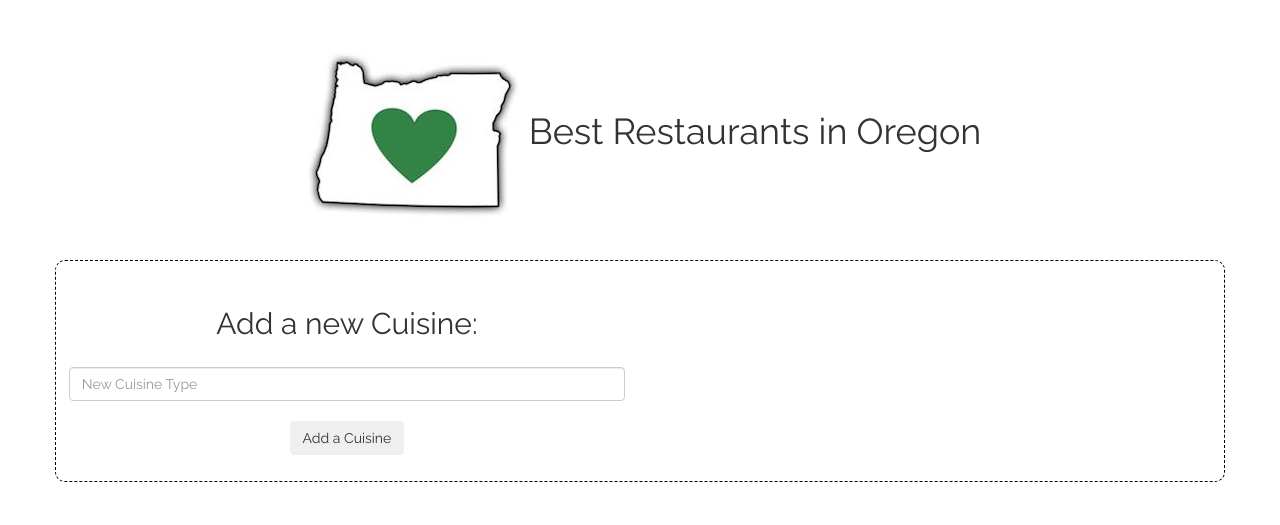
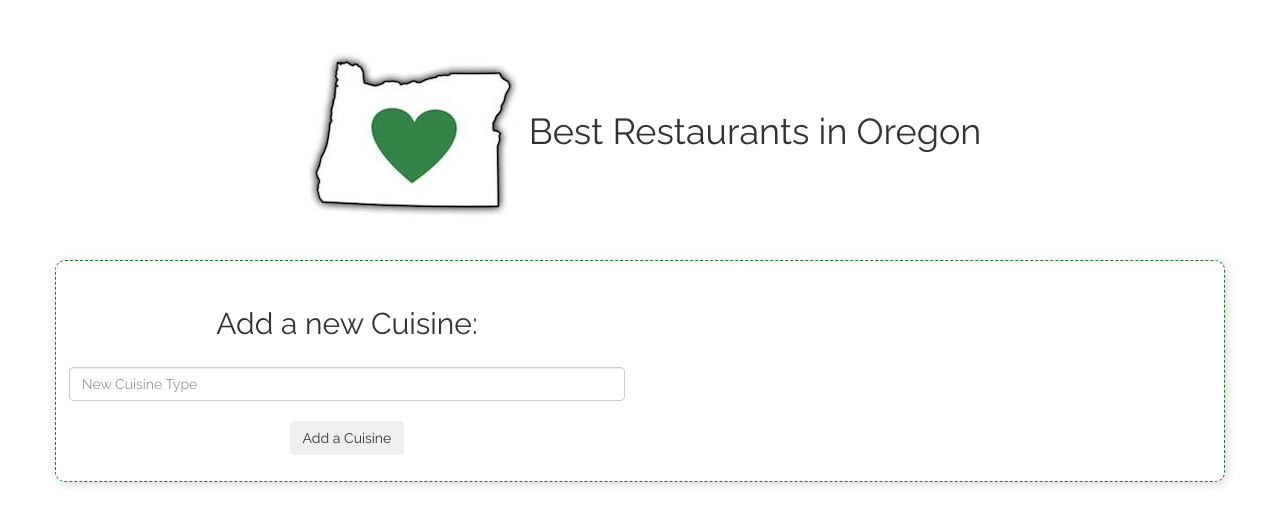
Before and after one commit to KatyCodes/PHP-restaurants, a PHP site: template views/index.html.twig in a window 1280 px wide. Shown: the top 525 px of the page. Run offline with PHP 8.4, Linux system fonts and the light colour scheme; the template is opened without the code that fills it, so the values that code supplies are empty; some libraries are stand-ins or nearby versions.

Commit message:
Update README

```diff
--- a/web/css/styles.css
+++ b/web/css/styles.css
@@ -9,9 +9,11 @@ label {
     margin-top: 10px;
 }
 .container {
-    border: 1px dashed #000;
+    border: 1px dashed #1e7b1e;
     padding: 2% 1%;
     border-radius: 10px;
+    background-color: #fff;
+    box-shadow: 2px 2px 10px #d9d9d9;
 }
 .input {
     width: 50%;
```
Also changed, not shown: README.md.
